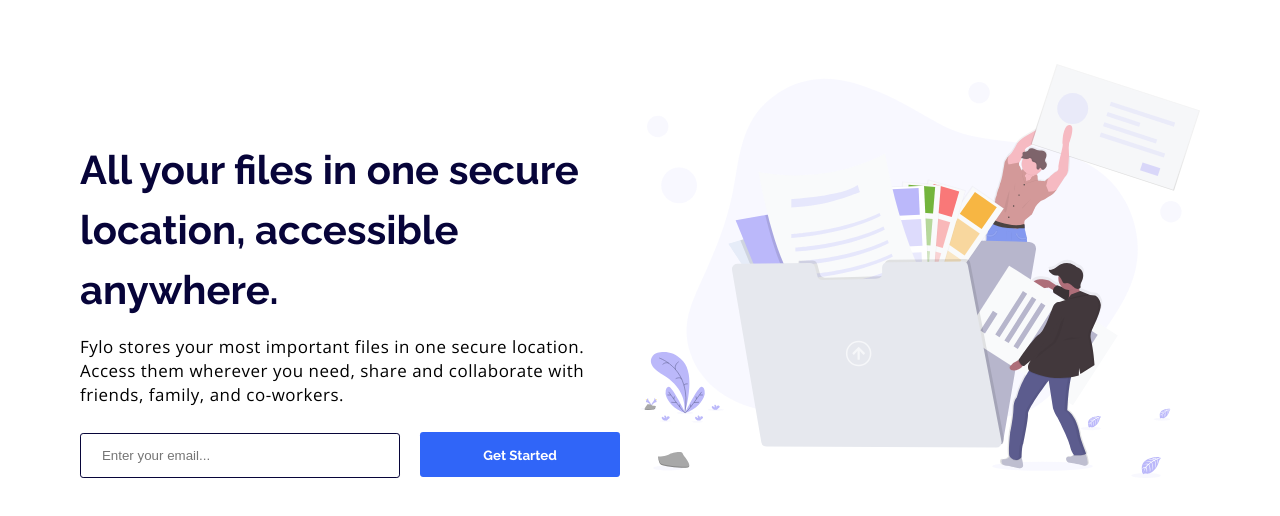
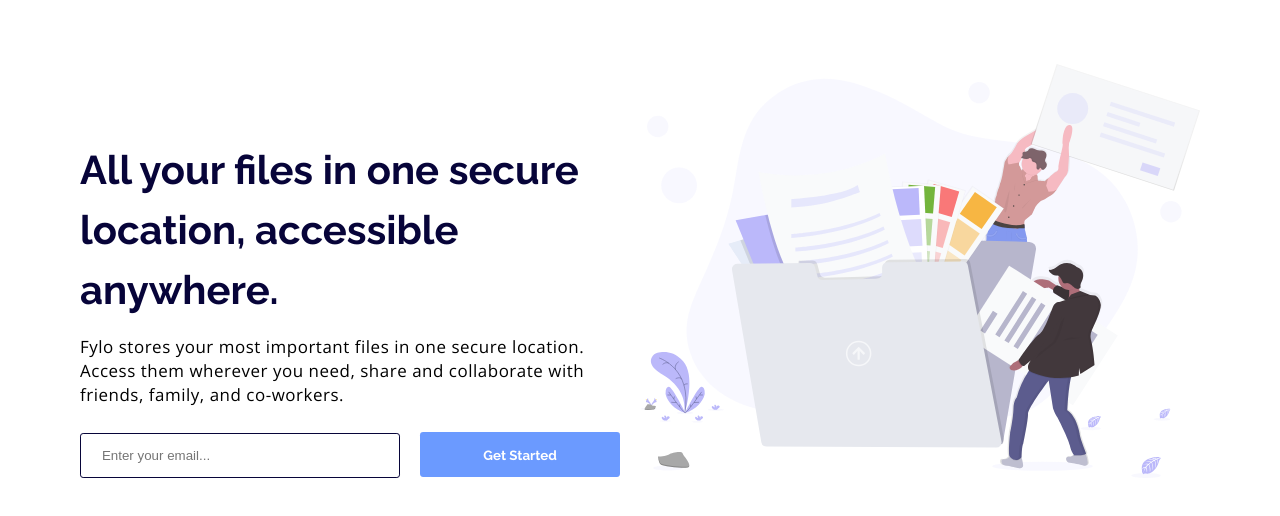
Before and after one commit to sherzodbekyuldashev95/fylo-landing-page, a plain HTML site: page index.html in a window 1280 px wide. In both pictures the pointer is over the input "Get Started". Shown: the part 136-652 px from the top of the page. Drawn offline with nearby package versions, Linux system fonts and the light colour scheme.

Commit message:
feat: add hover effect on btn

```diff
--- a/style.css
+++ b/style.css
@@ -245,6 +245,11 @@
     font-family: inherit;
 }
 
+input[type=button]:hover{
+    background-color: var(--accent-bright-blue);
+    cursor: pointer;
+}
+
 @media only screen and (max-width: 500px) {
     input[type=email] {
         margin-right: 0;
```
